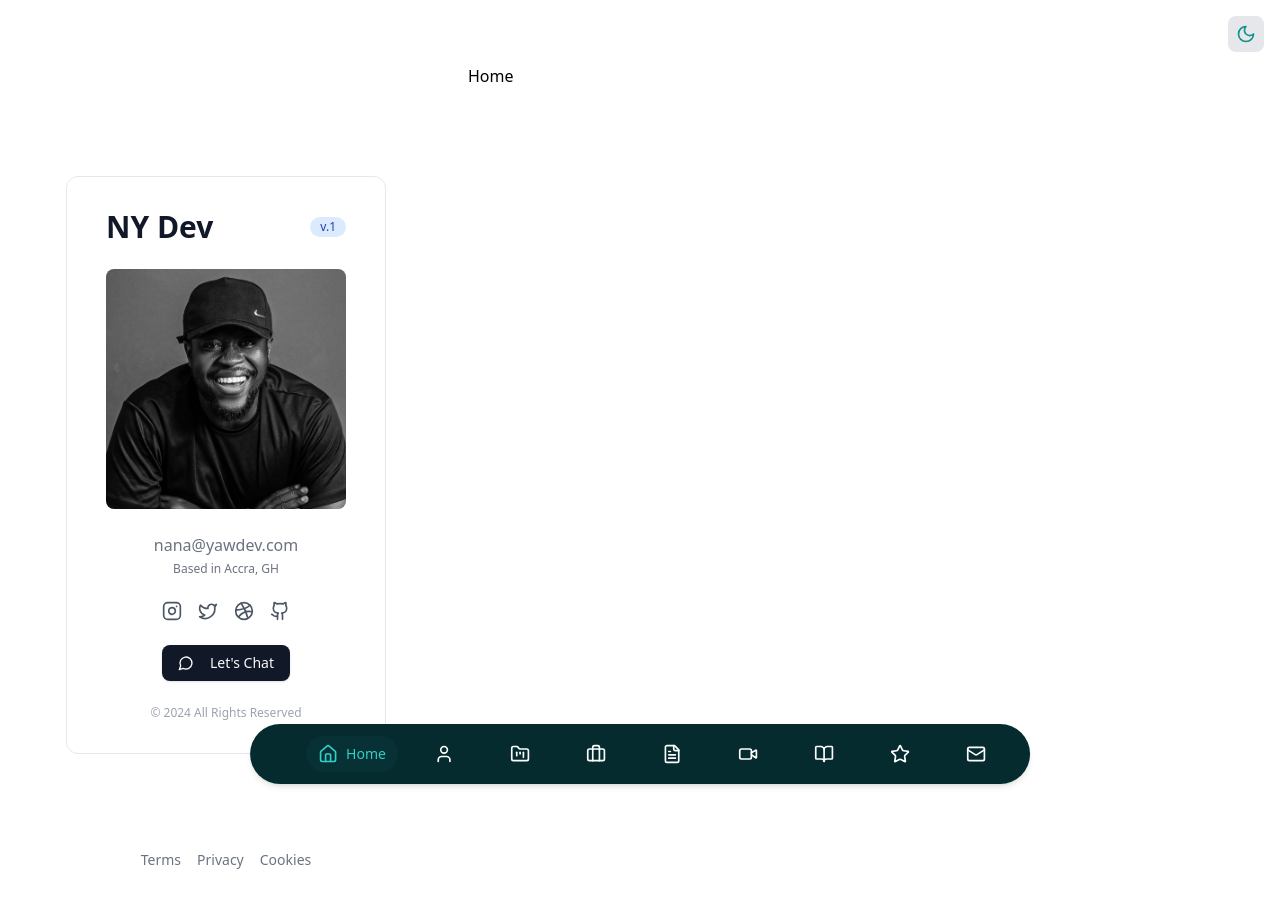
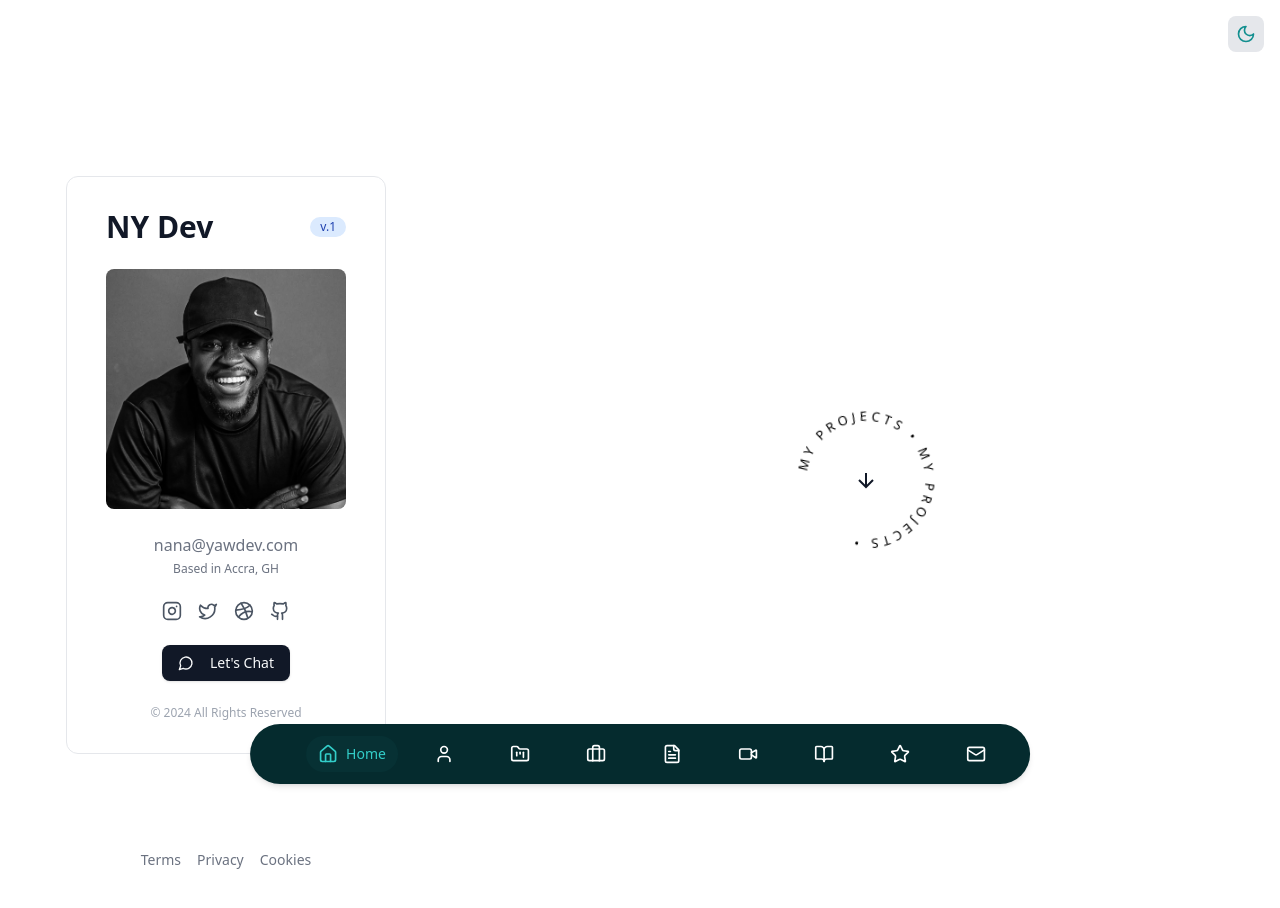
Before and after one commit to nanayawdev/nanayaw.dev, a React (Vite) app: page / in a window 1280 px wide. Shown: the top 908 px of the page. Built offline with nearby package versions, Linux system fonts and the light colour scheme.

Commit message:
rotating-text ui component added to Home

```diff
--- /dev/null
+++ b/src/components/ui/rotating-text.jsx
@@ -0,0 +1,40 @@
+"use client"
+
+import React from 'react';
+import { cn } from "@/lib/utils";
+
+export function RotatingText({ className }) {
+  return (
+    <div className={cn("relative w-40 h-40 select-none", className)}>
+      {/* Outer circle with rotating text */}
+      <div className="absolute w-full h-full animate-spin-slow">
+        <svg viewBox="0 0 100 100" className="w-full h-full">
+          <path
+            id="textPath"
+            d="M 50,50 m -37,0 a 37,37 0 1,1 74,0 a 37,37 0 1,1 -74,0"
+            fill="none"
+            className="text-gray-900 dark:text-gray-100"
+          />
+          <text className="text-[8px] uppercase tracking-[0.3em] fill-current">
+            <textPath href="#textPath">
+              My Projects • My Projects •
+            </textPath>
+          </text>
+        </svg>
+      </div>
+
+      {/* Down arrow in center */}
+      <div className="absolute inset-0 flex items-center justify-center">
+        <svg
+          className="w-6 h-6 text-gray-900 dark:text-gray-100"
+          viewBox="0 0 24 24"
+          fill="none"
+          stroke="currentColor"
+          strokeWidth="2"
+        >
+          <path d="M12 5v14M5 12l7 7 7-7" />
+        </svg>
+      </div>
+    </div>
+  );
+}
--- a/src/pages/Home.jsx
+++ b/src/pages/Home.jsx
@@ -1,8 +1,11 @@
 import React from 'react';
+import { RotatingText } from "@/components/ui/rotating-text";
 
 const Home = () => {
   return (
-    <h1>Home</h1>
+    <div className="flex flex-col items-center justify-center min-h-screen">
+      <RotatingText className="mt-8" />
+    </div>
   );
 };
 
--- a/tailwind.config.js
+++ b/tailwind.config.js
@@ -33,7 +33,10 @@ export default {
   			lg: 'var(--radius)',
   			md: 'calc(var(--radius) - 2px)',
   			sm: 'calc(var(--radius) - 4px)'
-  		}
+  		},
+  		animation: {
+  			'spin-slow': 'spin 8s linear infinite',
+  		},
   	}
   },
   plugins: [require("tailwindcss-animate")],
```
